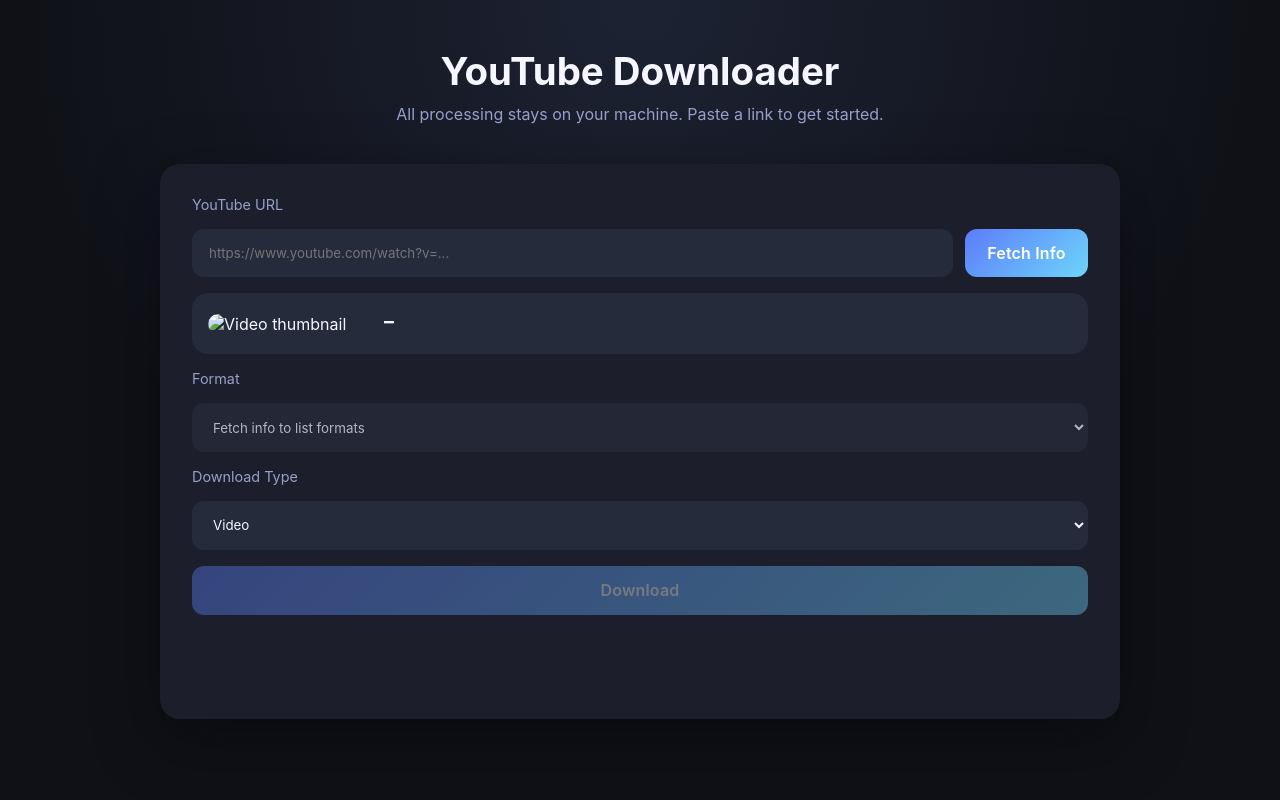
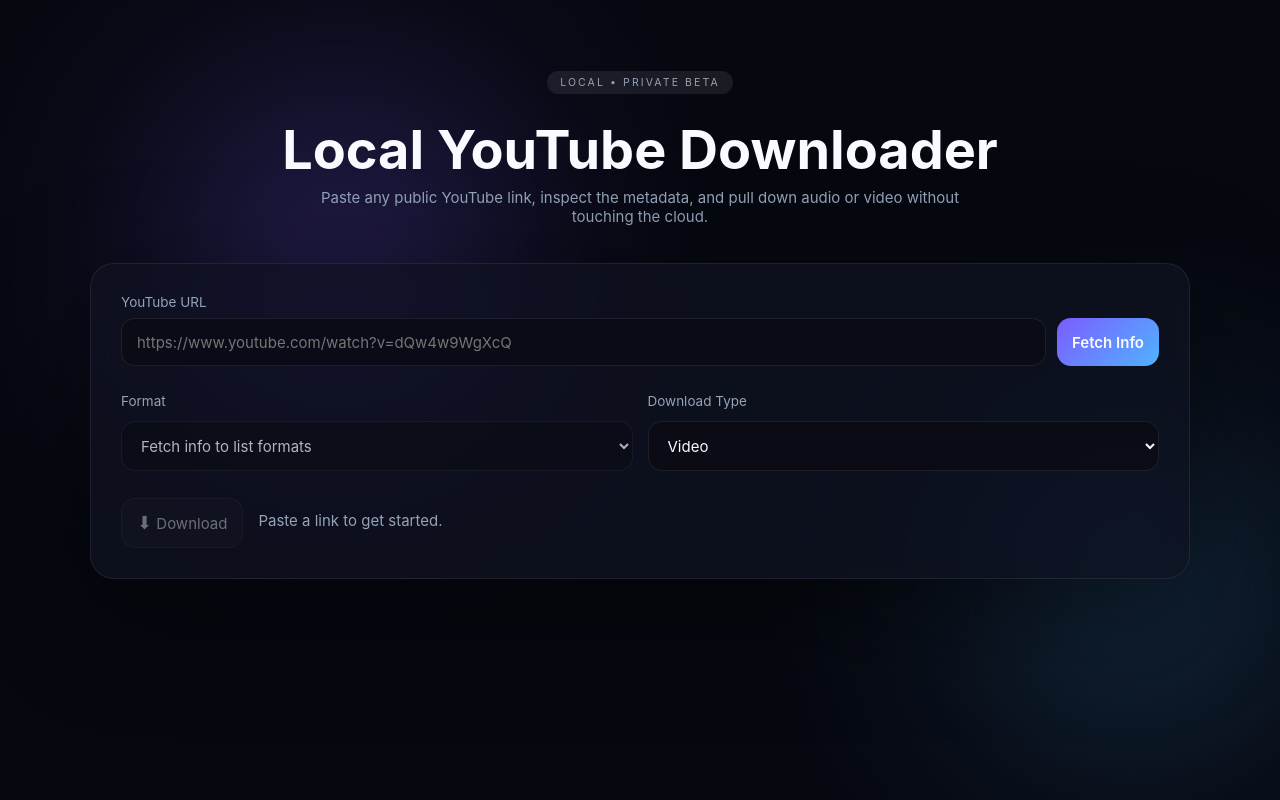
Before and after one commit to Snootypants/localTools, a Flask app: page / in a window 1280 px wide. Run offline with Flask 3, Linux system fonts and the light colour scheme; some libraries are stand-ins or nearby versions.

Commit message:
Improve UI and fix fetch route handling

```diff
--- a/server.py
+++ b/server.py
@@ -81,7 +81,11 @@ def _format_response(info: Dict[str, Any]) -> Dict[str, Any]:
 
 
 @app.route("/")
+@app.route("/index")
+@app.route("/index.html")
+@app.route("/templates/index.html")
 def index() -> str:
+    """Serve the primary UI regardless of legacy template paths."""
     return render_template("index.html")
 
 
--- a/static/script.js
+++ b/static/script.js
@@ -10,7 +10,9 @@ const els = {
   title: document.getElementById('title'),
   uploader: document.getElementById('uploader'),
   duration: document.getElementById('duration'),
-  thumbnail: document.getElementById('thumbnail')
+  thumbnail: document.getElementById('thumbnail'),
+  formatCount: document.getElementById('formatCount'),
+  selectedType: document.getElementById('selectedType')
 };
 
 // Convert seconds to hh:mm:ss (dropping leading hours when unnecessary).
@@ -25,9 +27,15 @@ const formatDuration = (seconds) => {
     .replace(/^00:/, '');
 };
 
-const setStatus = (message, isError = false) => {
+const setStatus = (message, type = 'info') => {
   els.status.textContent = message;
-  els.status.style.color = isError ? '#ff8787' : 'var(--muted)';
+  if (type === 'error') {
+    els.status.style.color = 'var(--error)';
+  } else if (type === 'success') {
+    els.status.style.color = 'var(--success)';
+  } else {
+    els.status.style.color = 'var(--muted)';
+  }
 };
 
 // Fill the dropdown with server supplied formats; disable it when empty.
@@ -38,6 +46,7 @@ const populateFormats = (formats) => {
     opt.textContent = 'No compatible formats available';
     els.formatSelect.appendChild(opt);
     els.formatSelect.disabled = true;
+    els.formatCount.textContent = '0';
     return;
   }
 
@@ -51,10 +60,11 @@ const populateFormats = (formats) => {
     els.formatSelect.appendChild(option);
   });
   els.formatSelect.disabled = false;
+  els.formatCount.textContent = formats.length;
 };
 
 const fetchInfo = async () => {
-  setStatus('Fetching metadata…');
+  setStatus('Fetching metadata… hang tight.');
   els.fetchBtn.disabled = true;
   els.downloadBtn.disabled = true;
 
@@ -69,8 +79,9 @@ const fetchInfo = async () => {
     if (!res.ok) throw new Error(data.error || 'Failed to fetch info');
 
     els.title.textContent = data.title || 'Untitled';
-    els.uploader.textContent = data.uploader ? `by ${data.uploader}` : '';
-    els.duration.textContent = data.duration ? formatDuration(data.duration) : '';
+    els.uploader.textContent = data.uploader ? data.uploader : 'Unknown uploader';
+    const formattedDuration = data.duration ? formatDuration(data.duration) : '00:00';
+    els.duration.textContent = formattedDuration;
     if (data.thumbnail) {
       els.thumbnail.src = data.thumbnail;
       els.thumbnail.removeAttribute('hidden');
@@ -79,9 +90,9 @@ const fetchInfo = async () => {
 
     populateFormats(data.formats || []);
     els.downloadBtn.disabled = false;
-    setStatus('Metadata ready. Choose a format to download.');
+    setStatus('Metadata ready. Choose a format and hit download.', 'success');
   } catch (err) {
-    setStatus(err.message, true);
+    setStatus(err.message, 'error');
   } finally {
     els.fetchBtn.disabled = false;
   }
@@ -127,9 +138,9 @@ const downloadVideo = async () => {
     anchor.remove();
     URL.revokeObjectURL(url);
 
-    setStatus('Download complete.');
+    setStatus('Download complete.', 'success');
   } catch (err) {
-    setStatus(err.message, true);
+    setStatus(err.message, 'error');
   } finally {
     els.downloadBtn.disabled = false;
   }
@@ -140,3 +151,6 @@ els.downloadBtn.addEventListener('click', downloadVideo);
 els.url.addEventListener('keyup', (event) => {
   if (event.key === 'Enter') fetchInfo();
 });
+els.downloadType.addEventListener('change', () => {
+  els.selectedType.textContent = els.downloadType.value === 'audio' ? 'Audio' : 'Video';
+});
--- a/static/style.css
+++ b/static/style.css
@@ -1,100 +1,168 @@
 /* LocalTools dark-mode UI for the YouTube downloader card. */
 :root {
   color-scheme: dark;
-  --bg: #0f1117;
-  --surface: #1c1f2b;
-  --surface-alt: #262b3c;
-  --accent: #5c7cfa;
-  --text: #f5f6ff;
-  --muted: #96a0c8;
-  font-size: 16px;
+  font-size: clamp(15px, 1.1vw, 16px);
+  --bg: #060810;
+  --panel: rgba(16, 18, 31, 0.8);
+  --panel-border: rgba(255, 255, 255, 0.08);
+  --muted: #94a3b8;
+  --text: #f8fbff;
+  --accent: #7c5cff;
+  --accent-soft: #4fb3ff;
+  --success: #6ee7b7;
+  --error: #f87171;
+  --radius-lg: 24px;
 }
 
 * {
   box-sizing: border-box;
-  font-family: 'Inter', system-ui, -apple-system, BlinkMacSystemFont, sans-serif;
+  font-family: 'Inter', 'SF Pro Display', system-ui, -apple-system, BlinkMacSystemFont, sans-serif;
 }
 
 body {
   margin: 0;
   min-height: 100vh;
-  background: radial-gradient(circle at top, #1d2233, #0f1117 60%);
+  background: var(--bg);
   color: var(--text);
 }
 
-main.container {
-  width: min(960px, 95vw);
-  margin: 0 auto;
-  padding: 3rem 0 5rem;
+.app-shell {
+  position: relative;
+  min-height: 100vh;
+  overflow: hidden;
 }
 
-.hero {
+.glow {
+  position: absolute;
+  width: 420px;
+  height: 420px;
+  filter: blur(120px);
+  opacity: 0.8;
+  z-index: 0;
+}
+
+.glow-one {
+  top: 5vh;
+  left: 10vw;
+  background: radial-gradient(circle, rgba(124, 92, 255, 0.7), transparent 70%);
+}
+
+.glow-two {
+  bottom: 0;
+  right: -5vw;
+  background: radial-gradient(circle, rgba(79, 179, 255, 0.5), transparent 70%);
+}
+
+.layout {
+  position: relative;
+  z-index: 1;
+  width: min(1100px, 92vw);
+  margin: 0 auto;
+  padding: 4rem 0 5rem;
+}
+
+.masthead {
   text-align: center;
   margin-bottom: 2.5rem;
 }
 
-.hero h1 {
-  margin: 0 0 0.6rem;
-  font-size: clamp(2rem, 3vw, 3rem);
+.badge {
+  display: inline-flex;
+  align-items: center;
+  gap: 0.25rem;
+  padding: 0.35rem 0.9rem;
+  border-radius: 999px;
+  background: rgba(255, 255, 255, 0.08);
+  color: var(--muted);
+  text-transform: uppercase;
+  letter-spacing: 0.2em;
+  font-size: 0.7rem;
 }
 
-.hero p {
-  margin: 0;
+.masthead h1 {
+  font-size: clamp(2.2rem, 5vw, 3.6rem);
+  margin: 0.8rem 0 0.4rem;
+}
+
+.lede {
+  margin: 0 auto;
+  max-width: 640px;
   color: var(--muted);
 }
 
-.card {
-  background: var(--surface);
-  border-radius: 1.25rem;
+.grid {
+  display: grid;
+  grid-template-columns: repeat(auto-fit, minmax(320px, 1fr));
+  gap: 1.5rem;
+}
+
+.panel {
+  background: var(--panel);
+  border: 1px solid var(--panel-border);
+  border-radius: var(--radius-lg);
   padding: 2rem;
-  box-shadow: 0 20px 60px rgba(7, 8, 11, 0.5);
+  backdrop-filter: saturate(180%) blur(16px);
+  box-shadow: 0 30px 120px rgba(0, 0, 0, 0.45);
+}
+
+.form-panel {
   display: flex;
   flex-direction: column;
-  gap: 1rem;
+  gap: 1.75rem;
 }
 
 label {
+  display: block;
+  margin-bottom: 0.55rem;
   font-size: 0.9rem;
   color: var(--muted);
 }
 
+.field-row {
+  display: flex;
+  gap: 0.75rem;
+  flex-wrap: wrap;
+}
+
+input,
+select,
+button {
+  border-radius: 14px;
+  border: 1px solid rgba(255, 255, 255, 0.08);
+  background: rgba(10, 12, 20, 0.8);
+  color: var(--text);
+  padding: 0.9rem 1rem;
+  font-size: 1rem;
+}
+
 input,
 select {
-  background: var(--surface-alt);
-  border: 1px solid transparent;
-  border-radius: 0.75rem;
-  padding: 0.9rem 1rem;
-  color: var(--text);
-  transition: border 0.2s ease;
+  flex: 1 1 auto;
+  min-width: 180px;
 }
 
 input:focus,
 select:focus {
   outline: none;
   border-color: var(--accent);
-}
-
-.input-row {
-  display: flex;
-  gap: 0.75rem;
-  flex-wrap: wrap;
-}
-
-.input-row input {
-  flex: 1 1 320px;
+  box-shadow: 0 0 0 3px rgba(124, 92, 255, 0.3);
 }
 
 button {
   cursor: pointer;
+  transition: transform 0.2s ease, background 0.3s ease, opacity 0.2s ease;
   border: none;
-  border-radius: 0.75rem;
-  padding: 0.9rem 1.4rem;
-  font-size: 1rem;
+}
+
+button.primary {
+  flex: 0 0 auto;
+  background: linear-gradient(135deg, var(--accent), var(--accent-soft));
   font-weight: 600;
-  letter-spacing: 0.01em;
-  color: #fff;
-  background: linear-gradient(135deg, var(--accent), #6dd5fa);
-  transition: transform 0.2s ease, opacity 0.2s ease;
+}
+
+button.secondary {
+  background: rgba(255, 255, 255, 0.04);
+  border: 1px solid rgba(255, 255, 255, 0.08);
 }
 
 button:disabled {
@@ -106,49 +174,124 @@ button:not(:disabled):hover {
   transform: translateY(-1px);
 }
 
-.info-grid {
+.field-pair {
   display: grid;
-  grid-template-columns: 160px 1fr;
-  gap: 1rem;
-  align-items: center;
-  background: var(--surface-alt);
-  border-radius: 1rem;
-  padding: 1rem;
+  grid-template-columns: repeat(2, minmax(0, 1fr));
+  gap: 0.75rem 1rem;
 }
 
-.info-grid img {
-  width: 100%;
-  border-radius: 0.75rem;
-  object-fit: cover;
+.field-pair label {
+  margin-bottom: 0.1rem;
 }
 
-.meta h2 {
-  margin: 0;
-  font-size: 1.25rem;
+.actions {
+  display: flex;
+  align-items: center;
+  gap: 1rem;
+  flex-wrap: wrap;
 }
 
-.meta p {
-  margin: 0.3rem 0;
+.icon {
+  font-size: 1.2rem;
+}
+
+.status {
+  flex: 1 1 200px;
+  margin: 0;
+  color: var(--muted);
+  min-height: 1.5rem;
+}
+
+.preview-panel {
+  display: grid;
+  gap: 1.5rem;
+  grid-template-columns: 220px 1fr;
+  align-items: center;
+}
+
+.preview-panel[hidden] {
+  display: none;
+}
+
+.preview-thumb {
+  position: relative;
+  border-radius: 20px;
+  overflow: hidden;
+  aspect-ratio: 16 / 9;
+  background: rgba(255, 255, 255, 0.05);
+}
+
+.preview-thumb img {
+  width: 100%;
+  height: 100%;
+  object-fit: cover;
+  display: block;
+}
+
+.duration-chip {
+  position: absolute;
+  right: 12px;
+  bottom: 12px;
+  padding: 0.25rem 0.65rem;
+  border-radius: 999px;
+  background: rgba(0, 0, 0, 0.65);
+  font-size: 0.85rem;
+}
+
+.preview-meta h2 {
+  margin: 0 0 0.6rem;
+  font-size: 1.6rem;
+}
+
+.preview-meta .eyebrow {
+  text-transform: uppercase;
+  letter-spacing: 0.25em;
+  font-size: 0.75rem;
+  margin: 0 0 0.6rem;
   color: var(--muted);
 }
 
-.status {
-  min-height: 1.5rem;
-  color: var(--muted);
+dl {
+  margin: 0;
+  display: grid;
+  grid-template-columns: repeat(auto-fit, minmax(140px, 1fr));
+  gap: 0.9rem;
 }
 
-@media (max-width: 640px) {
-  .card {
+dl div {
+  background: rgba(255, 255, 255, 0.03);
+  border-radius: 14px;
+  padding: 0.75rem 1rem;
+}
+
+ dt {
+  font-size: 0.75rem;
+  text-transform: uppercase;
+  letter-spacing: 0.12em;
+  color: var(--muted);
+ }
+
+ dd {
+  margin: 0.35rem 0 0;
+  font-size: 1.2rem;
+ }
+
+@media (max-width: 720px) {
+  .panel {
     padding: 1.5rem;
   }
 
-  .info-grid {
+  .preview-panel {
     grid-template-columns: 1fr;
   }
 
-  button,
-  input,
-  select {
+  .actions {
+    flex-direction: column;
+    align-items: stretch;
+  }
+
+  button.primary,
+  button.secondary {
     width: 100%;
   }
 }
--- a/templates/index.html
+++ b/templates/index.html
@@ -8,43 +8,72 @@
     <link rel="stylesheet" href="{{ url_for('static', filename='style.css') }}" />
   </head>
   <body>
-    <main class="container">
-      <section class="hero">
-        <h1>YouTube Downloader</h1>
-        <p>All processing stays on your machine. Paste a link to get started.</p>
-      </section>
+    <div class="app-shell">
+      <div class="glow glow-one" aria-hidden="true"></div>
+      <div class="glow glow-two" aria-hidden="true"></div>
+      <main class="layout">
+        <header class="masthead">
+          <p class="badge">Local • Private Beta</p>
+          <h1>Local YouTube Downloader</h1>
+          <p class="lede">
+            Paste any public YouTube link, inspect the metadata, and pull down audio or video without touching the cloud.
+          </p>
+        </header>
 
-      <section class="card">
+        <section class="grid">
+          <article class="panel form-panel">
+            <div class="field-group">
               <label for="videoUrl">YouTube URL</label>
-        <div class="input-row">
-          <input id="videoUrl" name="videoUrl" type="url" placeholder="https://www.youtube.com/watch?v=..." />
-          <button type="button" id="fetchBtn">Fetch Info</button>
-        </div>
-
-        <div class="info-grid" id="infoPanel" hidden>
-          <img id="thumbnail" alt="Video thumbnail" />
-          <div class="meta">
-            <h2 id="title">–</h2>
-            <p id="uploader"></p>
-            <p id="duration"></p>
+              <div class="field-row">
+                <input id="videoUrl" name="videoUrl" type="url" placeholder="https://www.youtube.com/watch?v=dQw4w9WgXcQ" />
+                <button type="button" id="fetchBtn" class="primary">Fetch Info</button>
               </div>
             </div>
 
+            <div class="field-pair">
               <label for="formatSelect">Format</label>
+              <label for="downloadType">Download Type</label>
               <select id="formatSelect" disabled>
                 <option value="" selected hidden>Fetch info to list formats</option>
               </select>
-
-        <label for="downloadType">Download Type</label>
               <select id="downloadType">
                 <option value="video" selected>Video</option>
                 <option value="audio">Audio (MP3)</option>
               </select>
+            </div>
 
-        <button type="button" id="downloadBtn" disabled>Download</button>
-        <p class="status" id="status"></p>
+            <div class="actions">
+              <button type="button" id="downloadBtn" class="secondary" disabled>
+                <span class="icon" aria-hidden="true">⬇︎</span>
+                Download
+              </button>
+              <p class="status" id="status">Paste a link to get started.</p>
+            </div>
+          </article>
+
+          <article class="panel preview-panel" id="infoPanel" hidden>
+            <div class="preview-thumb">
+              <img id="thumbnail" alt="Video thumbnail" />
+              <span class="duration-chip" id="duration">00:00</span>
+            </div>
+            <div class="preview-meta">
+              <p class="eyebrow" id="uploader">Uploader pending…</p>
+              <h2 id="title">Metadata preview will appear here.</h2>
+              <dl>
+                <div>
+                  <dt>Total Formats</dt>
+                  <dd id="formatCount">0</dd>
+                </div>
+                <div>
+                  <dt>Selection</dt>
+                  <dd id="selectedType">Video</dd>
+                </div>
+              </dl>
+            </div>
+          </article>
         </section>
       </main>
+    </div>
 
     <script src="{{ url_for('static', filename='script.js') }}" defer></script>
   </body>
```
Lines whose indentation alone changed are shown as unchanged.
